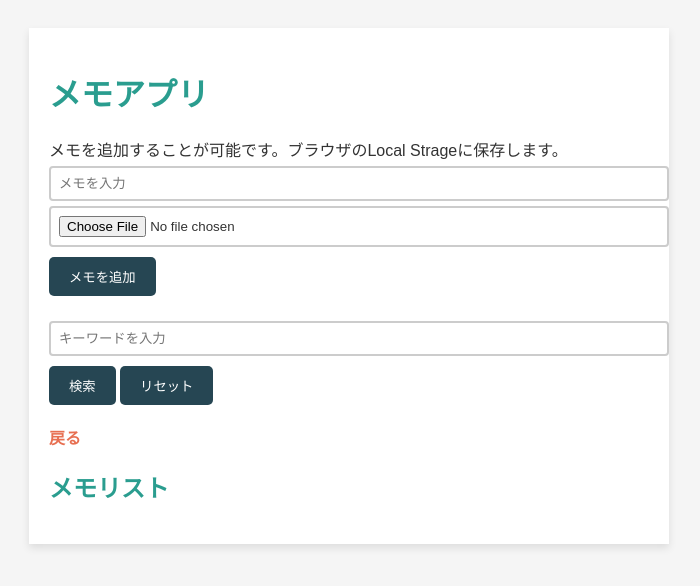
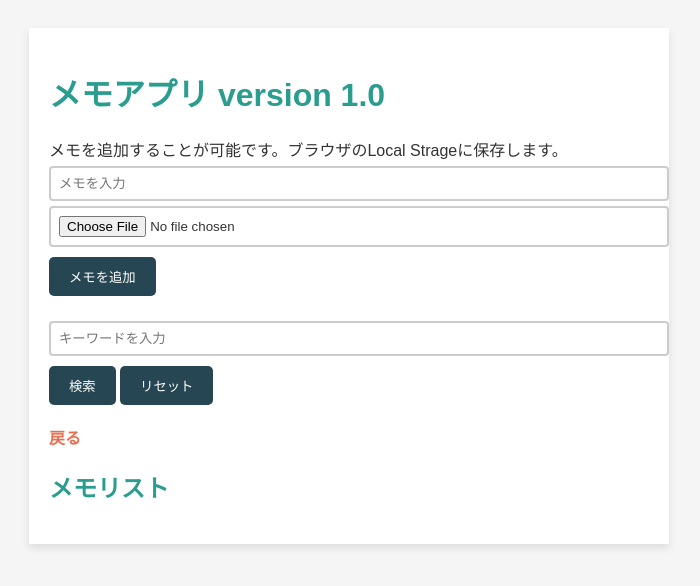
Before and after one commit to CoderDojo-Urasoe/CoderDojo-Urasoe.github.io, a plain HTML site: page docs/memo.html in a window 1280 px wide. Shown: the whole page, without its empty margins (291-991 px from the left). Drawn offline with Linux system fonts and the light colour scheme.

Commit message:
タイトルにversion Noを追加

```diff
--- a/docs/memo.html
+++ b/docs/memo.html
@@ -8,7 +8,7 @@
   </head>
   <body>
     <div class="contents">
-      <h1>メモアプリ</h1>
+      <h1>メモアプリ version 1.0</h1>
       <div>メモを追加することが可能です。ブラウザのLocal Strageに保存します。</div>
       <div class="addMemo">
         <input type="text" id="memoInput" placeholder="メモを入力" />
```
